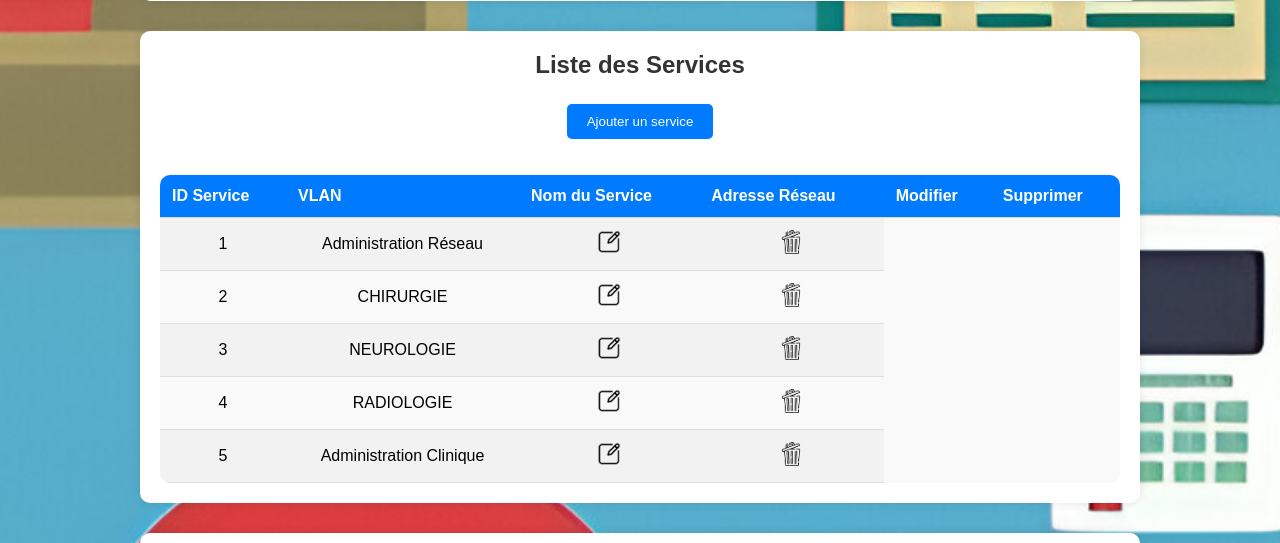
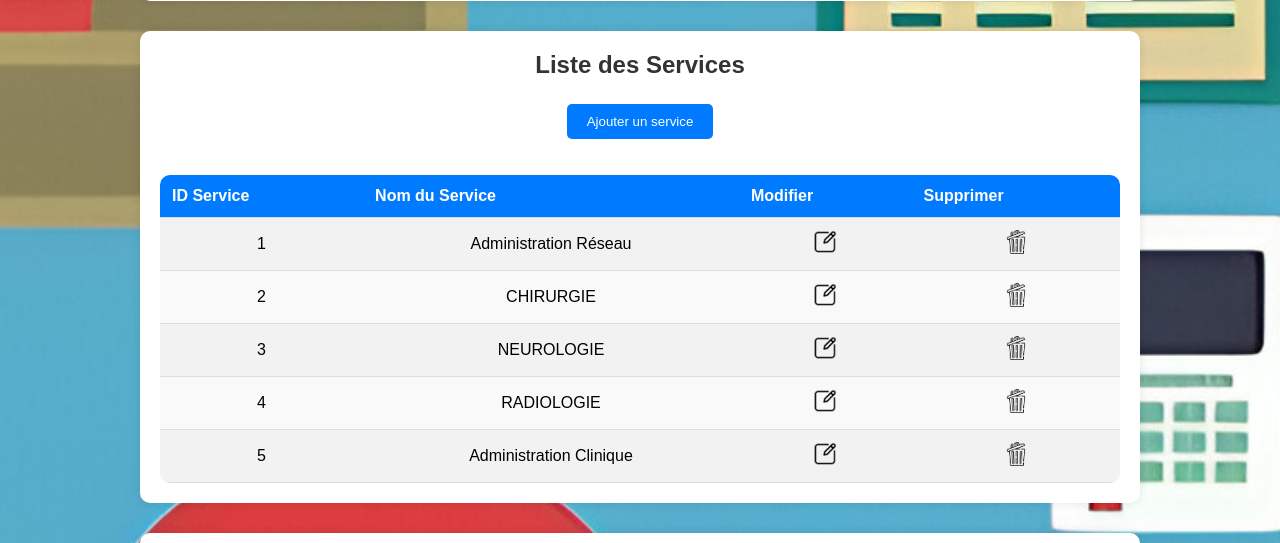
Before and after one commit to spqraxel/AP-GRP-9, a PHP site: page /admin.php in a window 1280 px wide. Shown: the part 681-1224 px from the top of the page. Run offline with PHP 8.4, Linux system fonts and the light colour scheme; the visitor is signed in with stand-in values (Sample User, id 1); data comes from the database, SQL or seed files in the repository; some libraries are stand-ins or nearby versions.

Commit message:
Changement affichage table service

```diff
--- a/html/admin.php
+++ b/html/admin.php
@@ -91,9 +91,7 @@ try {
             <table class="table-style">
                 <tr>
                     <th>ID Service</th>
-                    <th>VLAN</th>
                     <th>Nom du Service</th>
-                    <th>Adresse Réseau</th>
                     <th>Modifier</th>
                     <th>Supprimer</th>
                 </tr>
```
